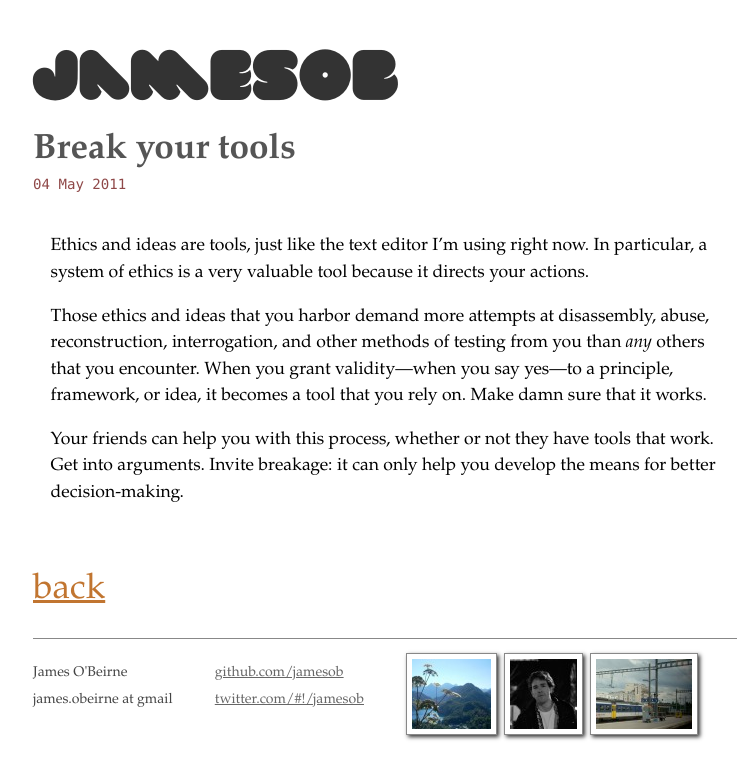
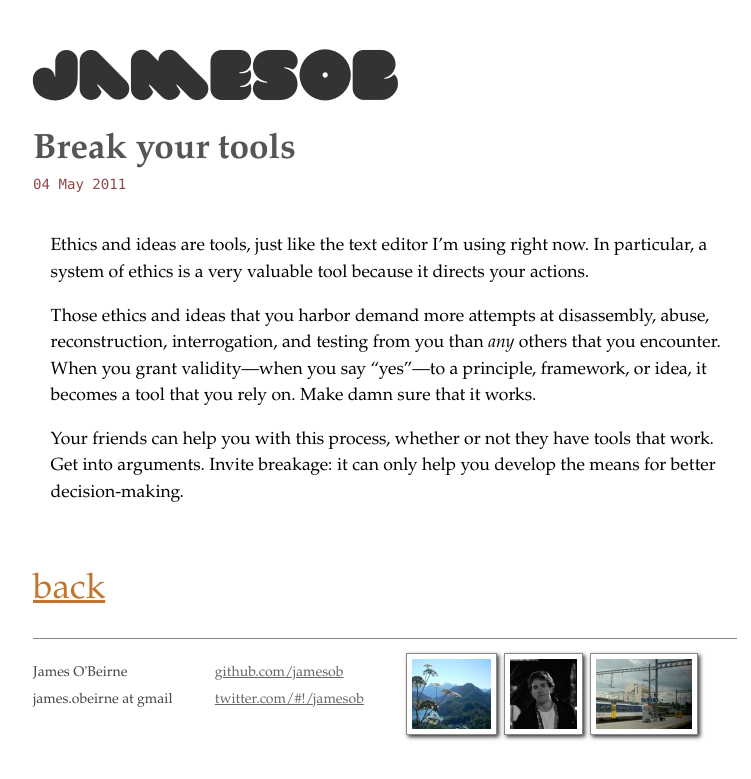
Before and after one commit to jamesob/jamesob.github.io, a Jekyll site: the page built from _posts/2011-05-04-break-your-tools.md, in a window 1280 px wide. Shown: the top 779 px of the page, without its empty margins (255-1006 px from the left). Built offline with Jekyll 4.4.1, drawn with Linux system fonts in a browser that asks for light colours; comment, search, counter and statistics services are not loaded.

Commit message:
more word-mincing

```diff
--- a/_posts/2011-05-04-break-your-tools.md
+++ b/_posts/2011-05-04-break-your-tools.md
@@ -8,8 +8,8 @@ particular, a system of ethics is a very valuable tool because it directs your
 actions.
 
 Those ethics and ideas that you harbor demand more attempts at disassembly,
-abuse, reconstruction, interrogation, and other methods of testing from you than
-*any* others that you encounter. When you grant validity---when you say yes---to
+abuse, reconstruction, interrogation, and testing from you than
+*any* others that you encounter. When you grant validity---when you say "yes"---to
 a principle, framework, or idea, it becomes a tool that you rely on.  Make damn
 sure that it works.
 
```
